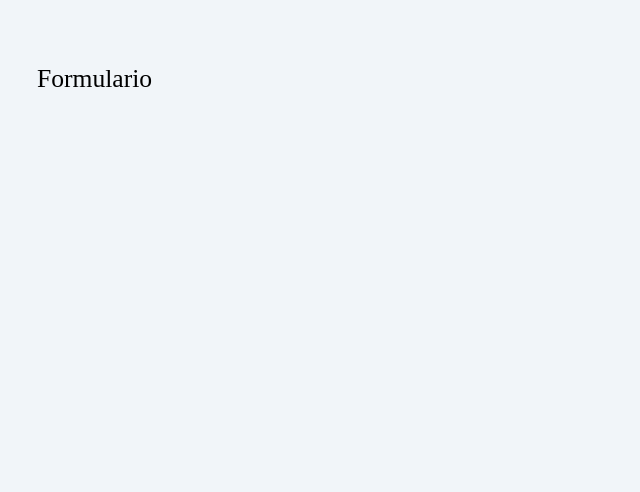
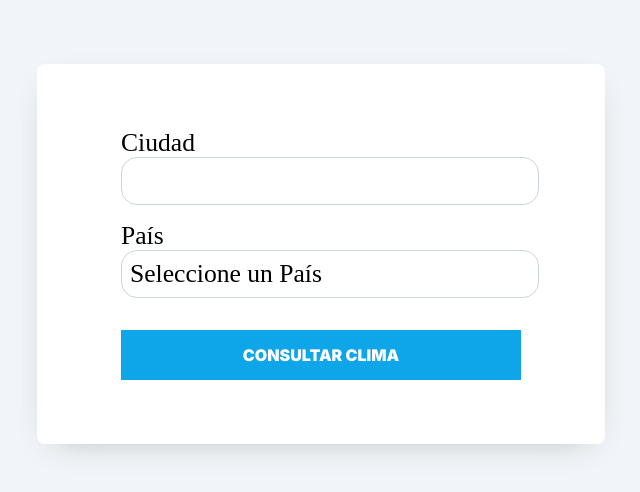
Before and after one commit to Nico235711/clima-app-context, a React (Vite) app: page / in a window 1280 px wide. Shown: the top 492 px of the page, without its empty margins (3-643 px from the left). Built offline with nearby package versions, Linux system fonts and the light colour scheme; a web font is replaced by a local one.

Commit message:
Creando el Formulario

```diff
--- a/src/components/Formulario.jsx
+++ b/src/components/Formulario.jsx
@@ -2,6 +2,29 @@
 export const Formulario = () => {
 
   return (
-    <div>Formulario</div>
+    <div className="contenedor">
+      <form>
+        <div className="campo">
+          <label htmlFor="ciudad">Ciudad</label>
+          <input type="text" name="ciudad" id="ciudad" />
+        </div>
+
+        <div className="campo">
+          <label htmlFor="pais">País</label>
+          <select name="pais" id="pais">
+            <option value="">Seleccione un País</option>
+            <option value="US">Estados Unidos</option>
+            <option value="MX">México</option>
+            <option value="AR">Argentina</option>
+            <option value="CO">Colombia</option>
+            <option value="CR">Costa Rica</option>
+            <option value="ES">España</option>
+            <option value="PE">Perú</option>
+          </select>
+        </div>
+
+        <input type="submit" value="Consultar Clima" />
+      </form>
+    </div>
   )
 }
```
